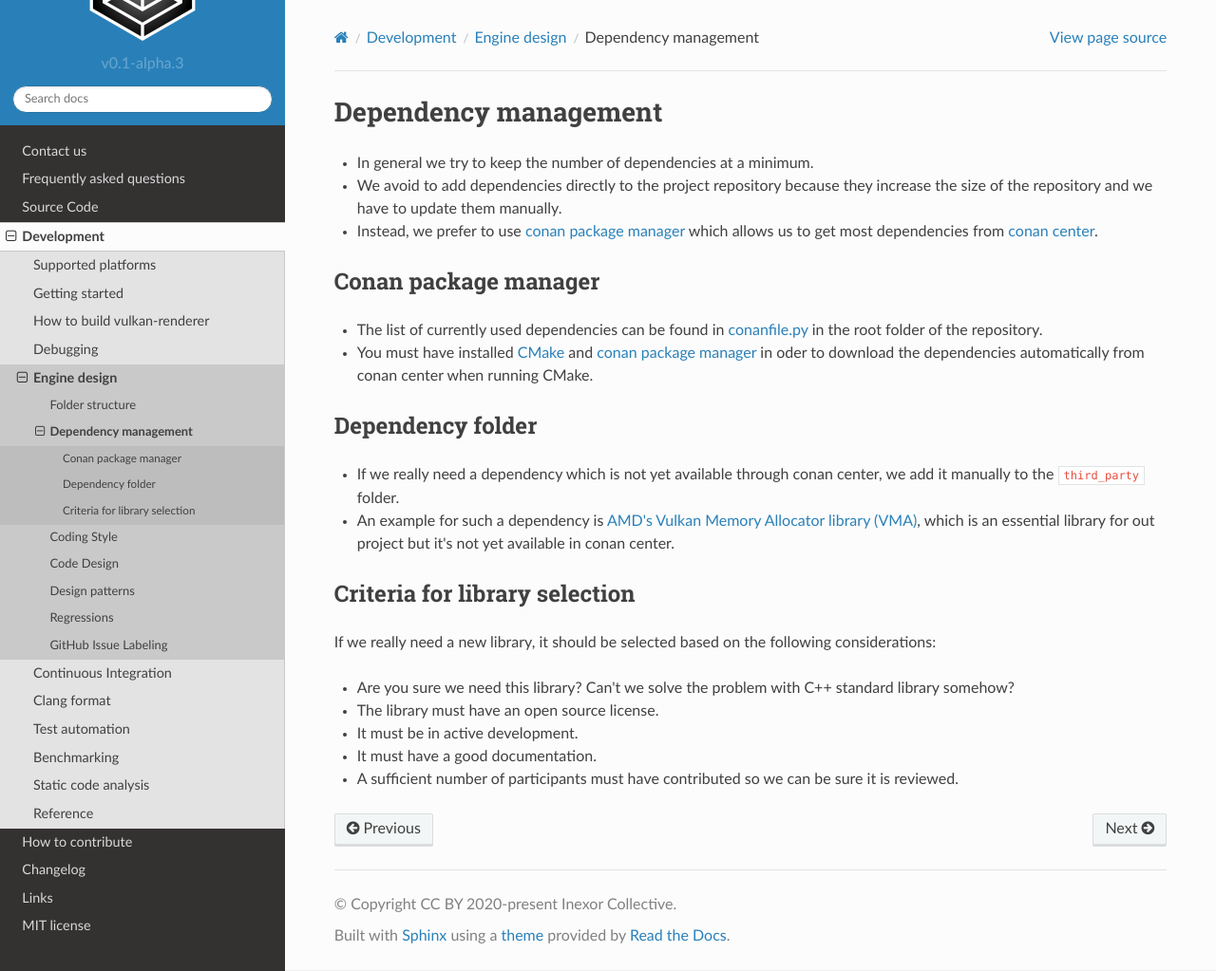
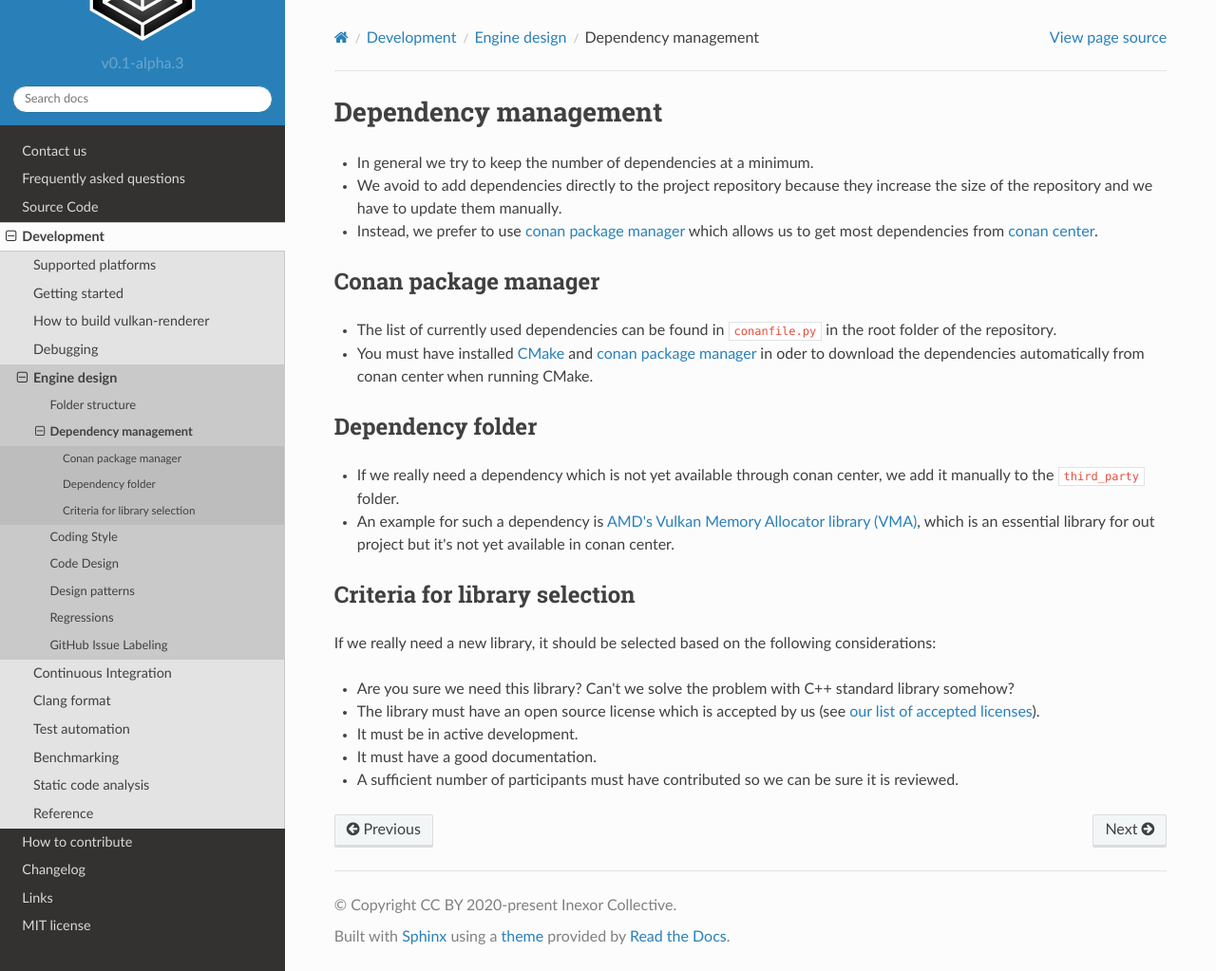
Before and after one commit to inexorgame/vulkan-renderer, a Sphinx documentation site: the page built from documentation/source/development/engine-design/dependencies.rst, in a window 1280 px wide and 1023 px high. Shown: the whole window at 95% size. Built offline with Sphinx 7.4.7 and the Read the Docs theme 2.0.0, drawn with Linux system fonts in a browser that asks for light colours; pages that are not in the unit, such as notebooks, are missing from menus.

Commit message:
[wiki] Added Iceflower's requested changes: remove absolute link to conanfile.py and add a link to list of accepted licenses.
Signed-off-by: Johannes <johannesschneider@outlook.com>

```diff
--- a/documentation/source/development/engine-design/dependencies.rst
+++ b/documentation/source/development/engine-design/dependencies.rst
@@ -9,7 +9,7 @@ Dependency management
 Conan package manager
 ---------------------
 
-- The list of currently used dependencies can be found in `conanfile.py <https://github.com/inexorgame/vulkan-renderer/blob/master/conanfile.py>`__ in the root folder of the repository.
+- The list of currently used dependencies can be found in ``conanfile.py`` in the root folder of the repository.
 - You must have installed `CMake <https://cmake.org/>`__ and `conan package manager <https://conan.io/>`__ in oder to download the dependencies automatically from conan center when running CMake.
 
 Dependency folder
@@ -24,7 +24,7 @@ Criteria for library selection
 If we really need a new library, it should be selected based on the following considerations:
 
 - Are you sure we need this library? Can't we solve the problem with C++ standard library somehow?
-- The library must have an open source license.
+- The library must have an open source license which is accepted by us (see `our list of accepted licenses <../../contributing/licenses.html>`_).
 - It must be in active development.
 - It must have a good documentation.
 - A sufficient number of participants must have contributed so we can be sure it is reviewed.
```
